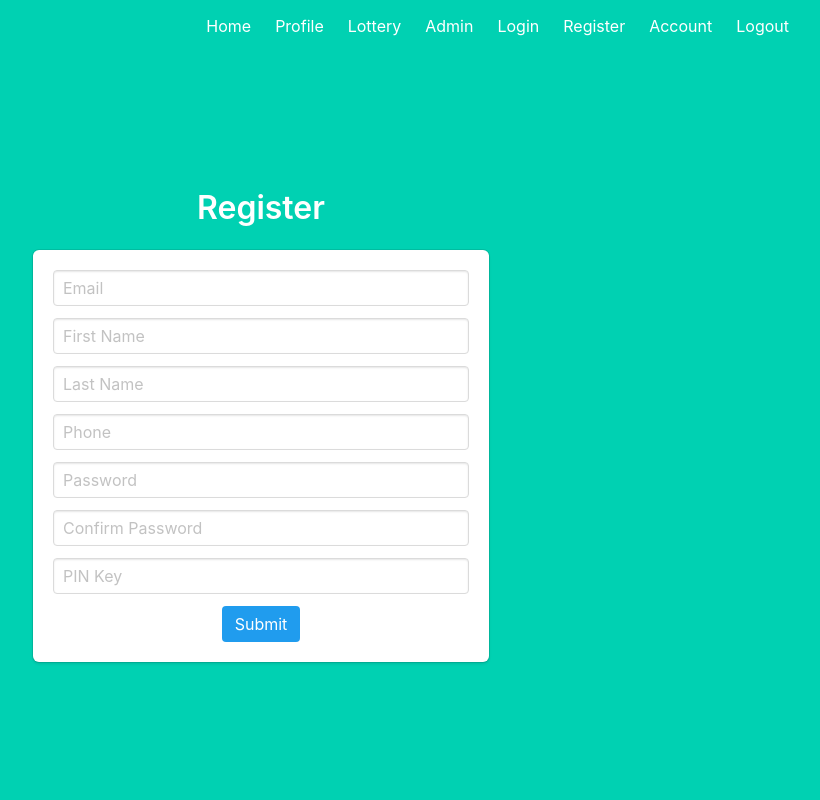
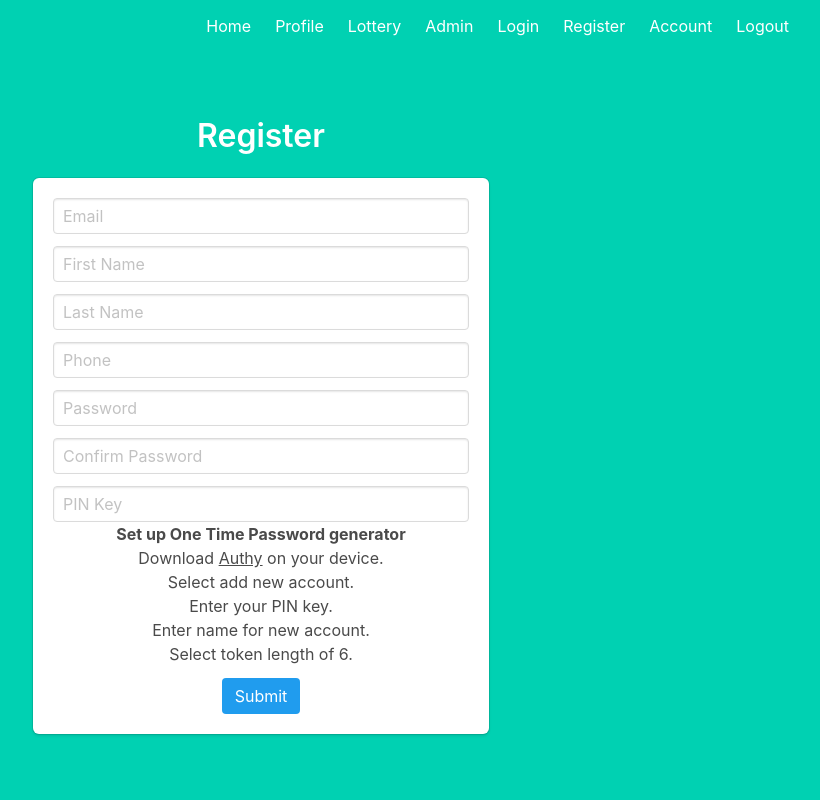
Before and after one commit to Owningle/CSC2031-Coursework1, a Flask app: page /register in a window 1280 px wide. Shown: the whole page, without its empty margins (427-1247 px from the left). Run offline with Flask 2, Linux system fonts and the light colour scheme; parts of the project's set-up code (start-up, migrations or seed data) failed here and were passed over.

Commit message:
Add authy instructions

```diff
--- a/templates/register.html
+++ b/templates/register.html
@@ -70,15 +70,21 @@
                         {% endfor %}
                     </div>
                     <div>
-                        {# TODO: Add PIN generation setup instructions #}
+                        <p><b>Set up One Time Password generator</b></p>
+                        <ul>
+                            <li>Download <a href="https://authy.com/download/" target="_blank"><u>Authy</u></a> on your device.</li>
+                            <li>Select add new account.</li>
+                            <li>Enter your PIN key.</li>
+                            <li>Enter name for new account.</li>
+                            <li>Select token length of 6.</li>
+                        </ul>
                     </div>
-
                 </div>
-
 
                 <div>
                     {{ form.submit(class="button is-info is-centered") }}
                 </div>
+
             </form>
         </div>
     </div>
```
